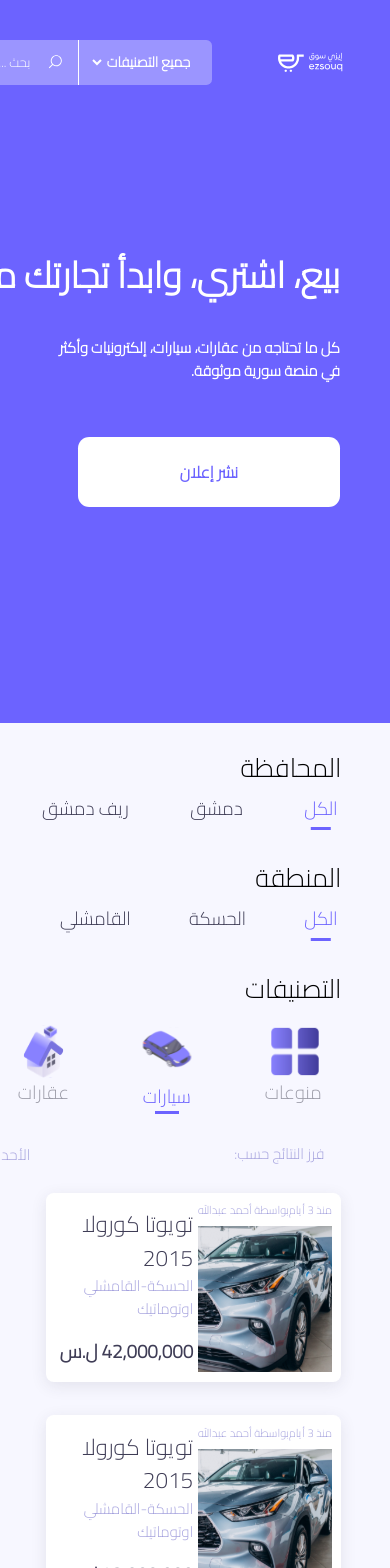
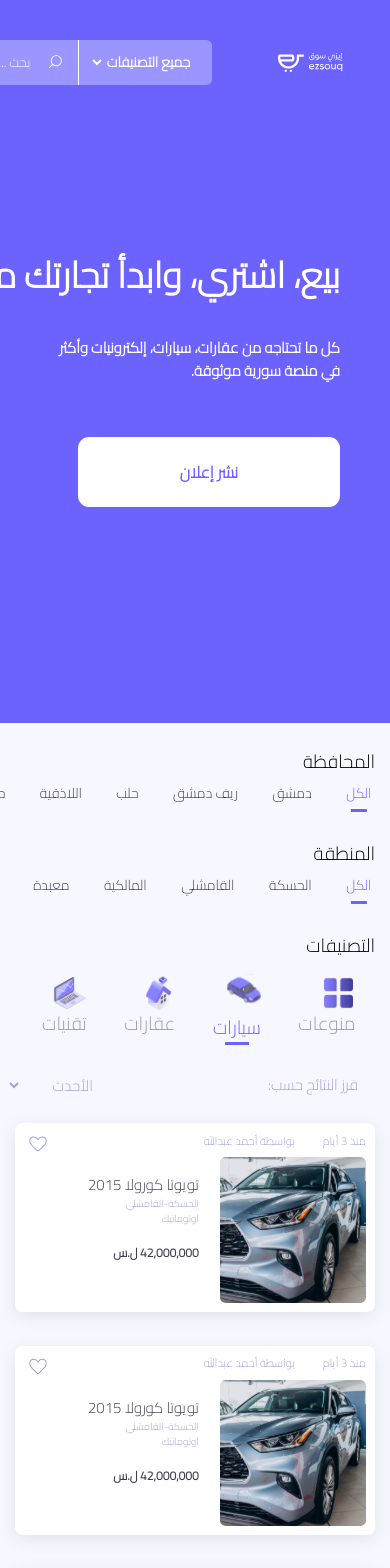
Before and after one commit to AhmadMostafaHamdo/ezsouq, a React (Vite) app: page / in a window 390 px wide. Shown: the top 1568 px of the page. Built offline with nearby package versions, Linux system fonts and the light colour scheme.

Commit message:
some optimaztion

```diff
--- a/src/components/common/Footer.jsx
+++ b/src/components/common/Footer.jsx
@@ -12,7 +12,7 @@
 const Footer = () => {
   return (
     <div className="font-sans pt-8 text-white relative bg-primary overflow-hidden">
-      <div className="flex-between w-[80vw]">
+      <div className="flex flex-col items-center md:flex-row md:flex-between w-[100vw] md:w-[80vw]">
         <img
           src={Ellipse1}
           className="top-[-5vw] left-[-5vw] absolute w-[20vw] h-[20vw] "
--- a/src/components/common/Header.jsx
+++ b/src/components/common/Header.jsx
@@ -1,7 +1,6 @@
 import { Link } from "react-router";
 import logo from "../../assets/images/logoWithTitleWhite.svg";
 import search from "../../assets/images/search.svg";
-import { useState } from "react";
 import { selectOptions } from "../../data/filterData";
 const Header = () => {
   return (
@@ -10,7 +9,7 @@
       <div className="w-[32.3125rem] h-[3rem] flex items-center font-sans bg-main rounded-md px-[18px]">
         <select className="outline-none  cursor-pointer font-bold text-[14px] bg-main ml-3">
           {selectOptions.map((option, index) => (
-            <option value={option[index]}>{option}</option>
+            <option key={index} value={option[index]}>{option}</option>
           ))}
         </select>
         <div className="border-0 border-r border-white flex items-center">
--- /dev/null
+++ b/src/components/website/Card.jsx
@@ -0,0 +1,55 @@
+import heart from "../../assets/images/heart.svg";
+
+const Card = ({
+  title,
+  governorate,
+  publishedDate,
+  publisher,
+  img,
+  type,
+  city,
+  price,
+}) => {
+  return (
+    <div className="p-[.625rem]  [.75rem] [1.375rem] w-[100vw] md:w-[80vw] lg:w-[42vw] shadow-card bg-white rounded-[8px]">
+      <div className="flex-between">
+        <div className="flex items-center">
+          <div className="text-[.75rem] font-normal ml-[5px] text-[#A3A0DD] text-nowrap w-[10.81rem]">
+            <div className="flex-between mb-[.5rem]">
+              <p>{publishedDate}</p>
+              <p>بواسطة {publisher}</p>
+            </div>
+            <img
+              src={img}
+              alt=""
+              className="w-[9.75rem] h-[9.75rem] object-cover"
+            />
+          </div>
+          <div>
+            <p className="text-[1rem] md:text-[1.5rem] text-[#3F3D56] font-normal">
+              {title}
+            </p>
+            <div className="font-normal text-[#A3A0DD] text-[10px] md:text-[1rem]">
+              <p>
+                {governorate}-{city}
+              </p>
+              <p>{type}</p>
+            </div>
+            <p className="font-bold text-[12px] md:text-[1.25rem] text-[#3F3D56] mt-[1.187rem]">
+              {price}
+            </p>
+          </div>
+        </div>
+        <div className="self-start">
+          <img
+            src={heart}
+            alt=""
+            className=" w-[1.875rem] h-[1.56rem] flex-1"
+          />
+        </div>
+      </div>
+    </div>
+  );
+};
+
+export default Card;
--- a/src/components/website/Filters.jsx
+++ b/src/components/website/Filters.jsx
@@ -4,147 +4,70 @@
   cities,
   allCategory,
   cards,
+  sortOptions,
 } from "../../data/filterData";
-import heart from "../../assets/images/heart.svg";
-import scroollPosts from "../../assets/images/Group 6.svg";
+import scrollPostsIcon from "../../assets/images/Group 6.svg";
+import Card from "./Card";
+import TabFilter from "./TapFilter";
+import IconFilter from "./IconFilter";
+import SortDropdown from "./SortDropdown";
 
 const Filters = () => {
-  const [selectedGovernorates, setSelectedGovernorates] = useState("الكل");
+  const [selectedGovernorate, setSelectedGovernor] = useState("الكل");
   const [selectedCity, setSelectedCity] = useState("الكل");
-  const [selectedClassification, setSelectedClassification] =
-    useState("سيارات");
+  const [selectedCategory, setSelectedCategory] = useState("سيارات");
+  const [sortBy, setSortBy] = useState("newest");
 
   return (
-    <div>
-      <div className="pr-[3.25rem] font-sans bg-[#F7F7FF] pt-[1.625rem] pb-[5rem]">
-        <h1 className="font-normal text-[1.75rem]">المحافظة</h1>
-        <div className="flex font-normal text-[1.25rem] text-[#3F3D56] overflow-x-auto  scrollbar-hide">
-          {governorates.map((governorate, index) => (
-            <div
-              key={index}
-              className={`ml-[54px] whitespace-nowrap cursor-pointer b-0 py-2 px-1 relative ${
-                selectedGovernorates === governorate ? "text-primary" : ""
-              }`}
-              onClick={() => setSelectedGovernorates(governorate)}
-            >
-              {governorate}
-              {selectedGovernorates === governorate && (
-                <div className="absolute bottom-0 left-1/2 transform -translate-x-1/2 w-1/2 h-[3px] bg-primary"></div>
-              )}
-            </div>
-          ))}
-        </div>
+    <div className="pr-[1rem] md:pr-[3.25rem] font-sans bg-[#F7F7FF] pt-[1.625rem] pb-[5rem]">
+      {/* Governorate Filter */}
+      <h1 className="font-normal text-[1.25rem] md:text-[1.75rem]">المحافظة</h1>
+      <TabFilter
+        items={governorates}
+        selectedItem={selectedGovernorate}
+        onSelect={setSelectedGovernor}
+        className="overflow-x-auto scrollbar-hide"
+      />
 
-        <h1 className="font-sans font-normal text-[1.75rem]  mt-[1.875rem]">
-          المنطقة
-        </h1>
-        <div className="flex font-normal text-[1.25rem] text-[#3F3D56] overflow-hidden">
-          {cities.map((city, index) => (
-            <div
-              key={index}
-              className={`ml-[3.375rem] w-fit cursor-pointer b-0 py-2 px-1 relative ${
-                selectedCity === city ? "text-primary" : ""
-              }`}
-              onClick={() => setSelectedCity(city)}
-            >
-              {city}
-              {selectedCity === city && (
-                <div className="absolute bottom-0 left-1/2 transform -translate-x-1/2 w-1/2 h-[3px] bg-primary"></div>
-              )}
-            </div>
-          ))}
-        </div>
+      {/* City Filter */}
+      <h1 className="font-normal text-[1.25rem] md:text-[1.75rem] mt-[1.875rem]">
+        المنطقة
+      </h1>
+      <TabFilter
+        items={cities}
+        selectedItem={selectedCity}
+        onSelect={setSelectedCity}
+        className="overflow-hidden"
+      />
 
-        <h1 className="font-sans font-normal text-[1.75rem] mb-[.5rem] mt-[1.875rem]">
-          التصنيفات
-        </h1>
-        <div className="flex items-center mr-[1.31rem] mt-[12px] w-[7.125rem]">
-          {allCategory.map((category, index) => (
-            <div
-              key={index}
-              className="ml-[4.93rem] relative cursor-pointer text-[#9c9cA8] "
-              onClick={() => setSelectedClassification(category.title)}
-            >
-              <img
-                src={category.img}
-                className={`w-[3.62rem] h-[3.68rem] opacity-80 ${
-                  selectedClassification === category.title
-                    ? "opacity-100 scale-110"
-                    : "opacity-60 "
-                }`}
-              />
-              <span
-                className={`font-normal text-[1.25rem] block ${
-                  selectedClassification === category.title
-                    ? "text-primary mt-[8px]"
-                    : ""
-                }`}
-              >
-                {category.title}
-                {selectedClassification === category.title && (
-                  <div className="absolute w-1/2 h-[3px] bottom-[-3px] left-1/2  transform -translate-x-1/2 bg-primary"></div>
-                )}
-              </span>
-            </div>
-          ))}
-        </div>
-        <div className="flex-between mt-[1.875rem] font-normal text-[#A3A0DD]  text-[1rem] mb-[1.5rem]   mr-[17px] w-[90vw]">
-          <p>فرز النتائج حسب:</p>
-          <select className="outline-none cursor-pointer bg-[#F7F7FF]">
-            <option value="">الأحدث</option>
-            <option value="">الأحدث</option>
-            <option value="">الأحدث</option>
-          </select>
-        </div>
-        <div className="w-full flex justify-evenly items-center gap-[2.25rem] pl-[3.187rem] flex-wrap">
-          {cards.map((card, index) => (
-            <div
-              key={index}
-              className="p-[.625rem] [3.81rem] [.75rem] [1.375rem] md:w-[80vw] lg:w-[42vw] shadow-card bg-white rounded-[8px]"
-            >
-              <div className="flex-between">
-                <div className="flex items-center">
-                  <div className="text-[.75rem] font-normal ml-[5px] text-[#A3A0DD] text-nowrap w-[10.81rem]">
-                    <div className="flex-between mb-[.5rem]">
-                      <p>{card.publishedDate}</p>
-                      <p>بواسطة {card.publisher}</p>
-                    </div>
-                    <img
-                      src={card.img}
-                      alt=""
-                      className="w-[9.75rem] h-[9.75rem] object-cover"
-                    />
-                  </div>
-                  <div>
-                    <p className="text-[1.5rem] text-[#3F3D56] font-normal">
-                      {card.title}
-                    </p>
-                    <div className="font-normal text-[#A3A0DD] text-[1rem]">
-                      <p>
-                        {card.governorate}-{card.city}
-                      </p>
-                      <p>{card.type}</p>
-                    </div>
-                    <p className="font-bold text-[1.25rem] text-[#3F3D56] mt-[1.187rem]">
-                      {card.price}
-                    </p>
-                  </div>
-                </div>
-                <div className="self-start">
-                  <img
-                    src={heart}
-                    alt=""
-                    className=" w-[1.875rem] h-[1.56rem] flex-1"
-                  />
-                </div>
-              </div>
-            </div>
-          ))}
-        </div>
-        <div className="flex-center font-normal text-[1rem] mt-[2rem]">
-          <span>عرض المزيد</span>
-          <img src={scroollPosts} />
-        </div>
+      {/* Category Filter */}
+      <h1 className="font-normal text-[1.25rem] md:text-[1.75rem] mb-[.5rem] mt-[1.875rem]">
+        التصنيفات
+      </h1>
+      <IconFilter
+        items={allCategory}
+        selectedItem={selectedCategory}
+        onSelect={setSelectedCategory}
+      />
+
+      {/* Sort Options */}
+      <SortDropdown
+        options={sortOptions}
+        selectedOption={sortBy}
+        onSelect={setSortBy}
+      />
+
+      {/* Cards Grid */}
+      <div className="w-full flex justify-evenly items-center gap-[2.25rem] pl-[1rem] md:pl-[3.187rem] flex-wrap">
+        {cards.map((card, index) => (
+          <Card {...card} key={index} />
+        ))}
+      </div>
+
+      {/* Show More */}
+      <div className="flex-center font-normal text-[1rem] mt-[2rem]">
+        <span>عرض المزيد</span>
+        <img src={scrollPostsIcon} alt="Show more icon" />
       </div>
     </div>
   );
--- /dev/null
+++ b/src/components/website/IconFilter.jsx
@@ -0,0 +1,35 @@
+const IconFilter = ({ items, selectedItem, onSelect }) => {
+  return (
+    <div className="flex items-center mr-[1.31rem] mt-[12px] w-[7.125rem]">
+      {items.map((item, index) => (
+        <button
+          key={index}
+          type="button"
+          className="ml-10 md:ml-[4.93rem] relative cursor-pointer text-[#9c9cA8]"
+          onClick={() => onSelect(item.title)}
+        >
+          <img
+            src={item.img}
+            alt={item.title}
+            className={`w-9 h-9 md:w-[3.62rem] md:h-[3.68rem] opacity-80 ${
+              selectedItem === item.title
+                ? "opacity-100 scale-110"
+                : "opacity-60"
+            }`}
+          />
+          <span
+            className={`font-normal text-[1.25rem] block ${
+              selectedItem === item.title ? "text-primary mt-[8px]" : ""
+            }`}
+          >
+            {item.title}
+            {selectedItem === item.title && (
+              <div className="absolute w-1/2 h-[3px] bottom-[-3px] left-1/2 transform -translate-x-1/2 bg-primary" />
+            )}
+          </span>
+        </button>
+      ))}
+    </div>
+  );
+};
+export default IconFilter;
--- /dev/null
+++ b/src/components/website/SortDropdown.jsx
@@ -0,0 +1,19 @@
+const SortDropdown = ({ options, selectedOption, onSelect }) => {
+  return (
+    <div className="flex-between mt-[1.875rem] font-normal text-[#A3A0DD] text-[1rem] mb-[1.5rem] mr-[17px] w-[90vw]">
+      <p>فرز النتائج حسب:</p>
+      <select
+        className="outline-none cursor-pointer bg-[#F7F7FF]"
+        value={selectedOption}
+        onChange={(e) => onSelect(e.target.value)}
+      >
+        {options.map((option) => (
+          <option key={option.value} value={option.value}>
+            {option.label}
+          </option>
+        ))}
+      </select>
+    </div>
+  );
+};
+export default SortDropdown
--- /dev/null
+++ b/src/components/website/TapFilter.jsx
@@ -0,0 +1,24 @@
+const TabFilter = ({ items, selectedItem, onSelect, className = "" }) => {
+  return (
+    <div
+      className={`flex font-normal text-[14px] md:text-[1.2rem] text-[#3F3D56] ${className}`}
+    >
+      {items.map((item, index) => (
+        <button
+          key={index}
+          type="button"
+          className={`ml-[27px] md:ml-[54px] whitespace-nowrap cursor-pointer b-0 py-2 px-1 relative ${
+            selectedItem === item ? "text-primary" : ""
+          }`}
+          onClick={() => onSelect(item)}
+        >
+          {item}
+          {selectedItem === item && (
+            <div className="absolute bottom-0 left-1/2 transform -translate-x-1/2 w-1/2 h-[3px] bg-primary" />
+          )}
+        </button>
+      ))}
+    </div>
+  );
+};
+export default TabFilter;
--- a/src/data/filterData.js
+++ b/src/data/filterData.js
@@ -87,3 +87,9 @@
    { name: "إعلاناتي", link: "" },
    { name: "اتصل بنا", link: "" },
  ];
+ export const sortOptions = [
+   { value: "newest", label: "الأحدث" },
+   { value: "oldest", label: "الأقدم" },
+   { value: "price-low", label: "الأقل سعراً" },
+   { value: "price-high", label: "الأعلى سعراً" },
+ ];
```
